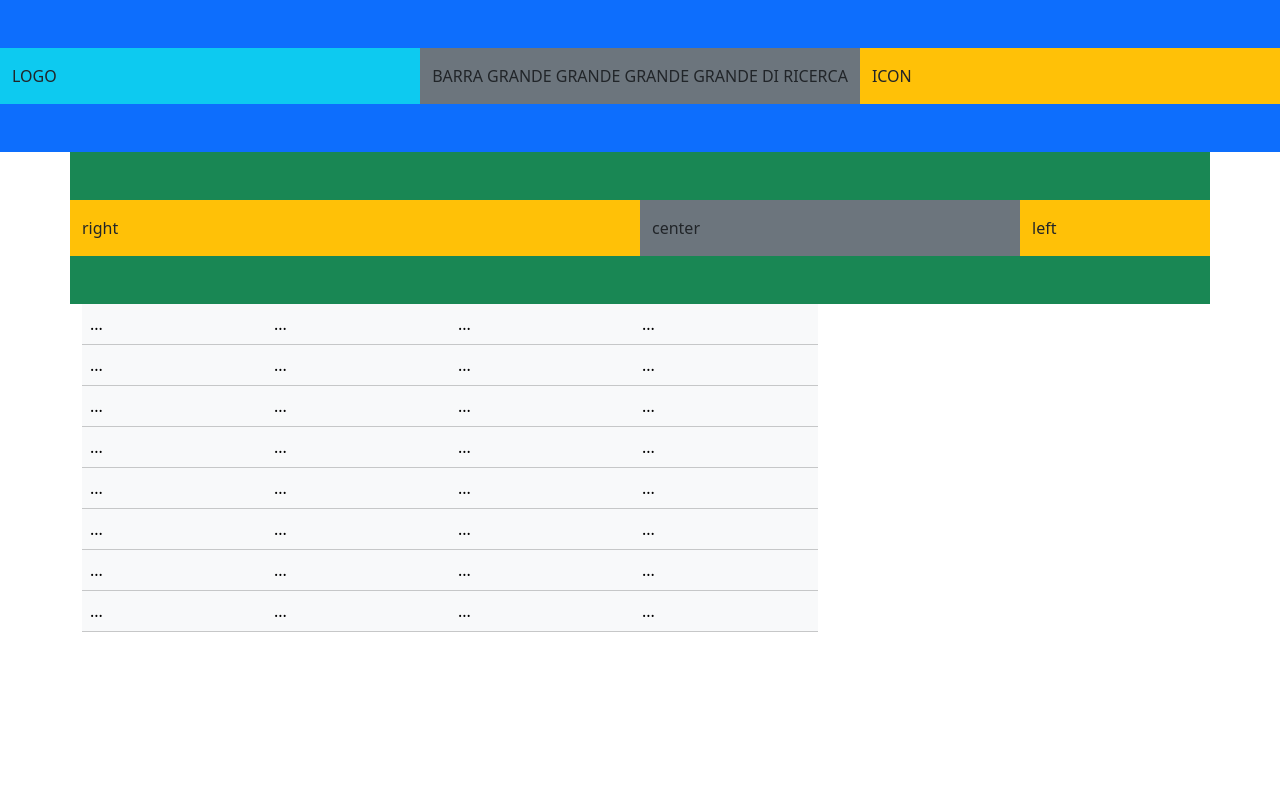
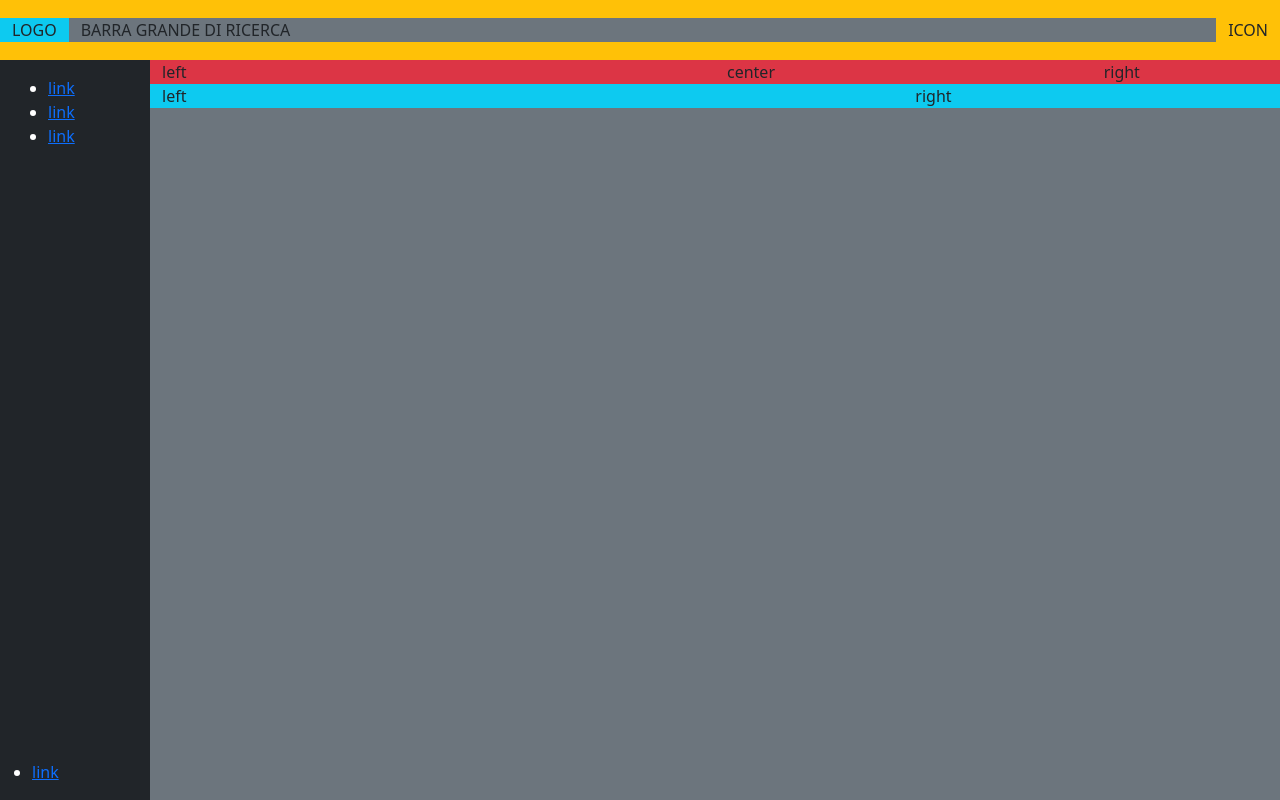
Before and after one commit to SalvatoreC94/html-css-bootstrap-dashboard, a plain HTML site: page index.html in a window 1280 px wide. Drawn offline with nearby package versions, Linux system fonts and the light colour scheme.

Commit message:
correzione struttura

```diff
--- a/css/style.css
+++ b/css/style.css
@@ -0,0 +1,21 @@
+:root {
+    --header-height: 60px;
+    --aside-width: 150px
+}
+
+
+#main-header {
+    height: var(--header-height)
+}
+
+main {
+    height: calc(100vh - var(--header-height))
+}
+
+main>aside {
+    width: var(--aside-width);
+}
+
+main>section {
+    width: calc(100% - var(--aside-width));
+}
--- a/index.html
+++ b/index.html
@@ -4,27 +4,30 @@
 <head>
     <meta charset="UTF-8">
     <meta name="viewport" content="width=device-width, initial-scale=1.0">
-    <title></title>
+    <title>Bootstrap Dashboard</title>
     <!-- Link Bootstrap-->
     <link href="https://cdn.jsdelivr.net/npm/bootstrap@5.3.3/dist/css/bootstrap.min.css" rel="stylesheet"
         integrity="sha384-QWTKZyjpPEjISv5WaRU9OFeRpok6YctnYmDr5pNlyT2bRjXh0JMhjY6hW+ALEwIH" crossorigin="anonymous">
+    <!-- link css -->
+    <link rel="stylesheet" href="css/style.css">
 </head>
 
+
 <body>
-    <header>
-        <div class="container-fluid bg-primary py-5">
-            <div class="row">
-                <div class="col bg-info py-3">
+    <header id="main-header" class="bg-warning h100">
+        <div class="container-fluid h-100">
+            <div class="row align-items-center h-100">
+                <div class="col-auto bg-info">
                     <div class="box">
                         LOGO
                     </div>
                 </div>
-                <div class="col-auto bg-secondary py-3">
+                <div class="col bg-secondary">
                     <div class="box">
-                        BARRA GRANDE GRANDE GRANDE GRANDE DI RICERCA
+                        BARRA GRANDE DI RICERCA
                     </div>
                 </div>
-                <div class="col bg-warning py-3">
+                <div class="col-auto bg-warning">
                     <div class="box">
                         ICON
                     </div>
@@ -33,34 +36,78 @@
         </div>
     </header>
 
-    <main>
-        <section>
-            <aside>
+    <main class="bg-info d-flex">
 
+        <aside class="bg-dark position-relative text-white p-3 h-100">
+            <ul>
+                <li>
+                    <a href="#">link</a>
+                </li>
+                <li>
+                    <a href="#">link</a>
+                </li>
+                <li>
+                    <a href="#">link</a>
+                </li>
+            </ul>
+
+            <ul class="position-absolute bottom-0 start-0">
+                <li>
+                    <a href="#">link</a>
+                </li>
+            </ul>
         </aside>
-        </section>
-        <section>
-            <div class="container bg-success py-5">
+
+
+
+
+
+
+        <div class="col bg-secondary">
+            <section class="overfow-y-auto h-100 ">
+                <header class="bg-danger">
+                    <div class="container-fluid">
                         <div class="row ">
-                    <div class="col-6 bg-warning py-3">
+                            <div class="col-12 col-sm-4 col-lg-2 order-sm-last">
                                 <div class="box">
                                     right
                                 </div>
                             </div>
-                    <div class="col-4 bg-secondary py-3">
+                            <div class="col-12 col-sm-4 col-lg-6 ">
+                                <div class="box">
+                                    left
+                                </div>
+                            </div>
+                            <div class="col-12 col-sm-4 col-lg-4">
                                 <div class="box">
                                     center
                                 </div>
                             </div>
-                    <div class="col-2 bg-warning py-3">
+                        </div>
+                    </div>
+                </header>
+
+
+
+                <section class="bg-info">
+                    <div class="container-fluid ">
+                        <div class="row ">
+                            <div class="col-lg-8">
                                 <div class="box">
                                     left
                                 </div>
                             </div>
+                            <div class="col-lg-4 ">
+                                <div class="box">
+                                    right
+                                </div>
+                            </div>
+
                         </div>
                     </div>
                 </section>
-        <section>
+        </div>
+        <!-- </section>
             <div class="container">
                 <div class="row">
                     <div class="col-8">
@@ -123,7 +170,7 @@
                 </div>
             </div>
 
-        </section>
+        </section> -->
     </main>
 
 
```
Lines whose indentation alone changed are shown as unchanged.
